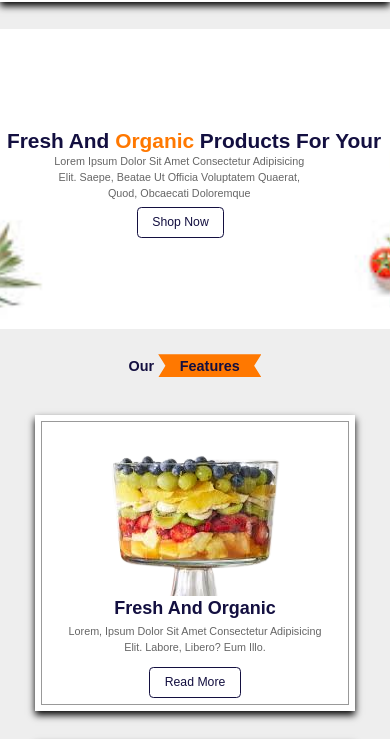
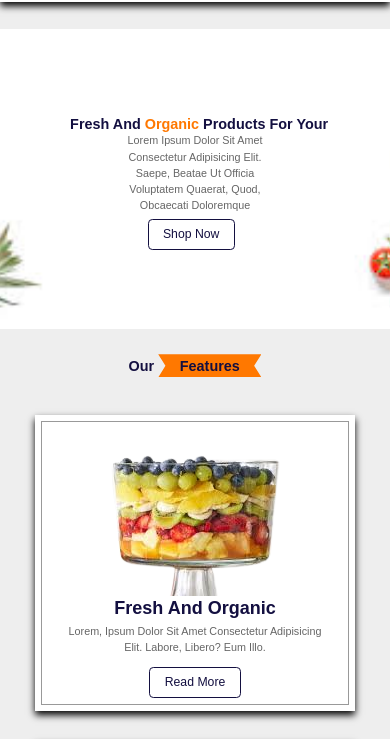
Before and after one commit to scottsmith0294/groceries-store, a plain HTML site: page index.html in a window 390 px wide. Shown: the part 59-798 px from the top of the page. Drawn offline with nearby package versions, Linux system fonts and the light colour scheme.

Commit message:
add content

```diff
--- a/style.css
+++ b/style.css
@@ -464,18 +464,15 @@ background-color: var(--orange);
         display: block;
     }
     .home .content{
-        margin-right:50px ;
+        margin-left: 60px;
     }
     .home .content h3{
-        font-size: 2.9rem;
-
+        font-size: 2rem;
     }
     .home .content p{
-        width: 60ch;
-        padding-right: 95px;
-    }
-    .btnn{
-        margin-left: 130px;
+        width: 45ch;
+        padding-right: 100px;
+
     }
 }
 @media(max-width:450px){
```
